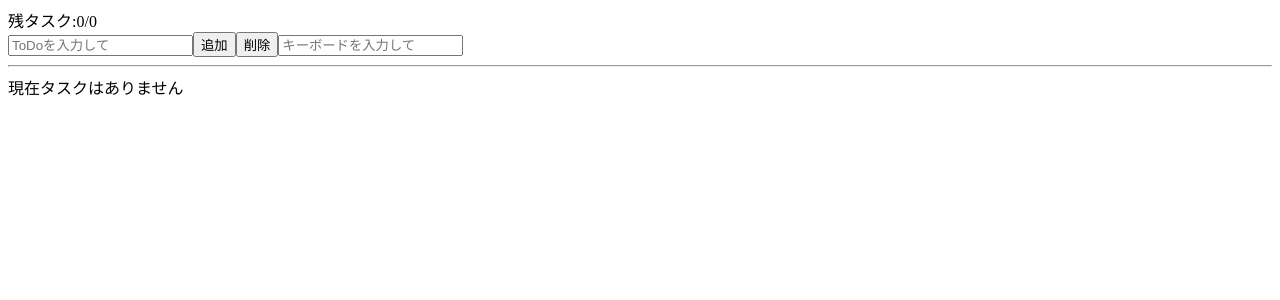
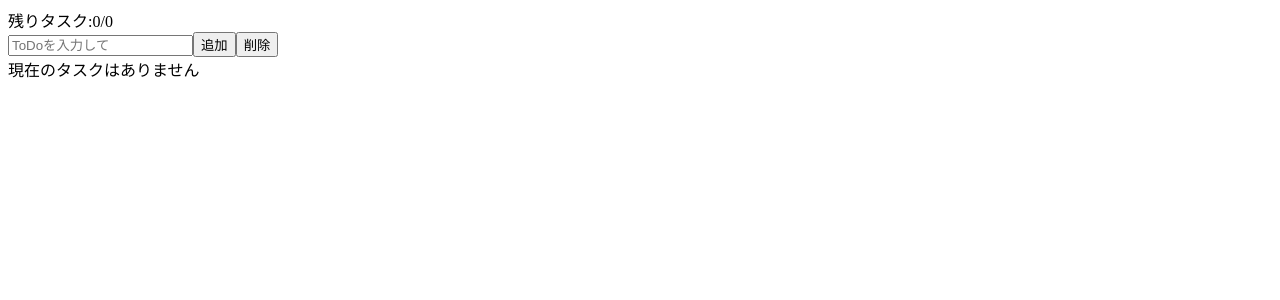
Before and after one commit to Andyyyy64/Vue, a Vue app: page / in a window 1280 px wide. Shown: the top 300 px of the page. Built offline with nearby package versions, Linux system fonts and the light colour scheme.

Commit message:
write it by my self()

```diff
--- a/src/App.vue
+++ b/src/App.vue
@@ -1,13 +1,12 @@
 <script>
-export default {
+export default{
     data(){
         return {
-            list:[],
             addText:"",
-            keyword:""
+            list:[]
         }
     },
-    methods: {
+    methods:{
         addtodo(){
             if(this.addText !== ""){
                 this.list.push({
@@ -19,58 +18,33 @@ export default {
         },
         deleteBtn(){
             this.list = this.list.filter(function(todo){
-                return !todo.isChecked;
-            });
-        },
-        filterLists(){
-            var filtered=[];
-            for(var i in this.list){
-                var list = this.list[i];
-                var text = text.addText;
-                if(list.text.indexOf(this.keyword) !== -1) {
-                    filtered.push(list);
-                }
-            }
-            return filtered;
-        },
-
+                return !todo.isChecked
+            })
+        }
     },
-    computed: {
+    computed:{
         remaining(){
             var count = 0;
             var todos = this.list;
             var length = todos.length;
-            for(var i = 0; i<length; i++){
+            for(var i=0;i<length;i++){
                 if(!todos[i].isChecked){
-                    count++;
+                    count++
                 }
             }
             return count;
-        },
-        filteredLists(){
-            return this.filterLists();
         }
-
     }
 }
 </script>
+
 <template>
 <div class="container">
-    <div>残タスク:{{remaining}}/{{list.length}}</div>
+    <div>残りタスク:{{remaining}}/{{list.length}}
+    </div>
     <input type="text" v-model="addText" placeholder="ToDoを入力して">
     <button @click="addtodo">追加</button>
     <button @click="deleteBtn">削除</button>
-    <input type="text" placeholder="キーボードを入力して" v-model="keyword"><hr>
-    <div v-if="keyword !=='' ">
-     <ul v-for="(list,index) in filterLists" :key="index">
-       <li>
-           <span :class="{done:list.isChecked}">
-           <input type="checkbox" v-model="list.isChecked">{{list.text}}
-           </span>
-       </li>
-     </ul>
-    </div>
-    <div v-else>
     <div v-if="list.length">
         <ul v-for="(todo,index) in list" :key="index">
             <li>
@@ -80,9 +54,6 @@ export default {
             </li>
         </ul>
     </div>
-    <div v-else>現在タスクはありません</div>
-    </div>
+    <div v-else>現在のタスクはありません</div>
 </div>
 </template>
-<style>
-</style>
```
